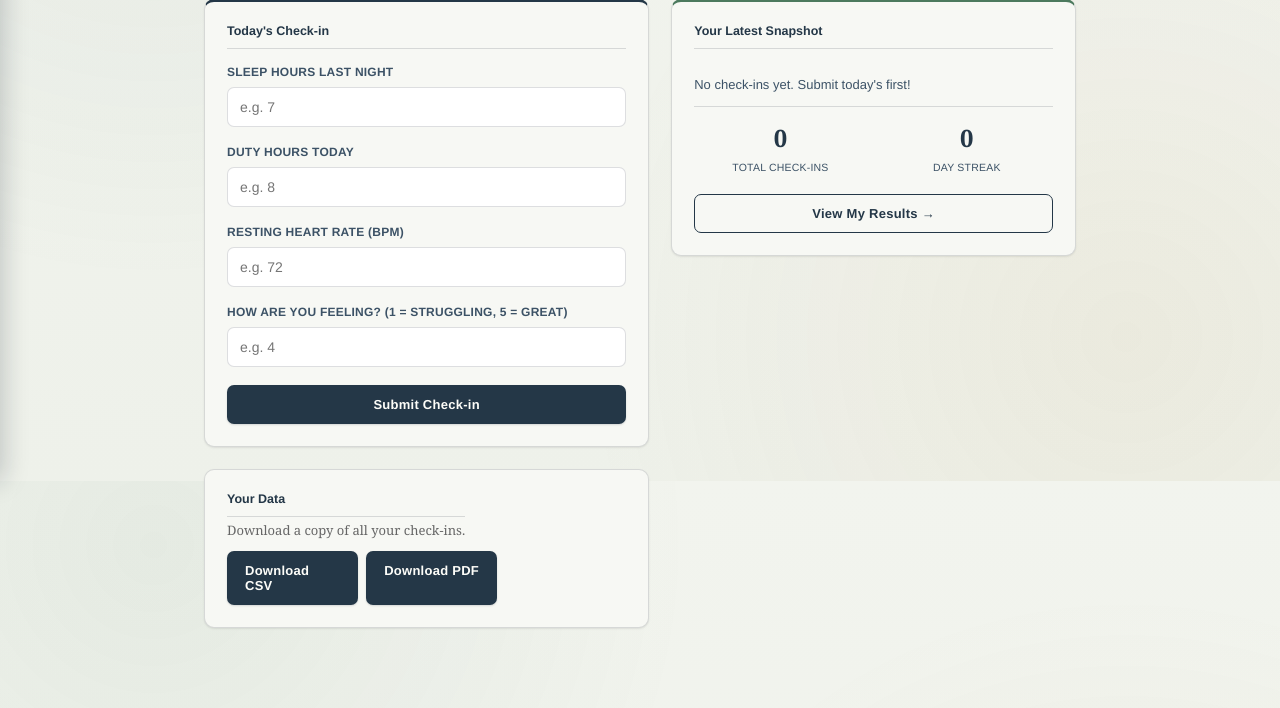
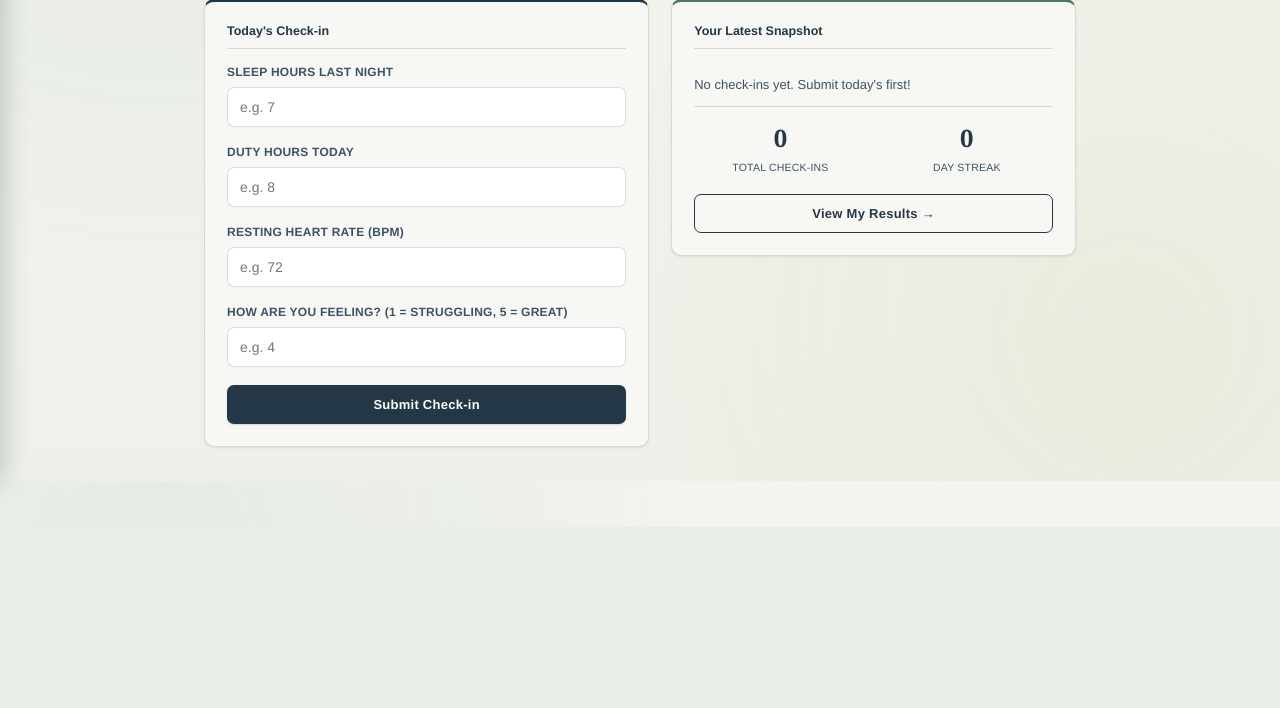
Before and after one commit to Poetrixx123-D/APPS, a Flask app: template backend/templates/dashboard.html in a window 1280 px wide. Shown: the part 319-1027 px from the top of the page. After the commit the page ends 801 px from the top, so only its background shows below. Run offline with Flask 3, Linux system fonts and the light colour scheme; the template is opened without the code that fills it, so the values that code supplies are empty; parts of the project's set-up code (start-up, migrations or seed data) failed here and were passed over.

Commit message:
Remove Your Data section from personnel dashboard

```diff
--- a/backend/templates/dashboard.html
+++ b/backend/templates/dashboard.html
@@ -62,17 +62,6 @@
         <button type="submit" class="btn">Submit Check-in</button>
       </form>
     </div>
-
-  <div class="card fade-in delay-1" style="display:flex; align-items:center; justify-content:space-between; gap:12px; flex-wrap:wrap;">
-    <div>
-      <h3 style="margin-bottom:4px;">Your Data</h3>
-      <p style="margin:0; font-size:13px; color:#666;">Download a copy of all your check-ins.</p>
-    </div>
-    <div style="display:flex; gap:8px;">
-      <a href="/my/export_csv" class="btn" style="text-decoration:none;">Download CSV</a>
-      <a href="/my/export_pdf" class="btn" style="text-decoration:none;">Download PDF</a>
-    </div>
-  </div>
 
   </div>
 
```
